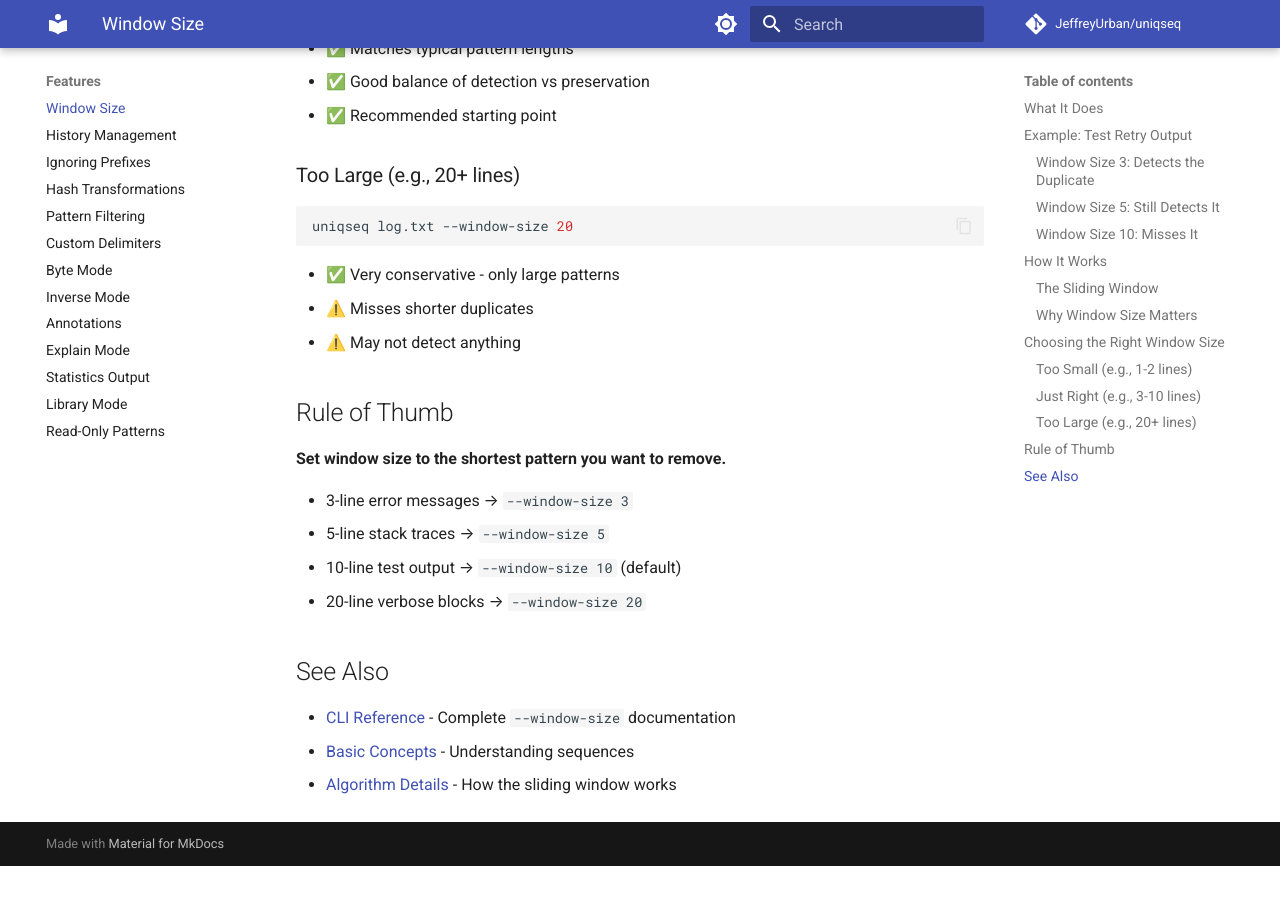
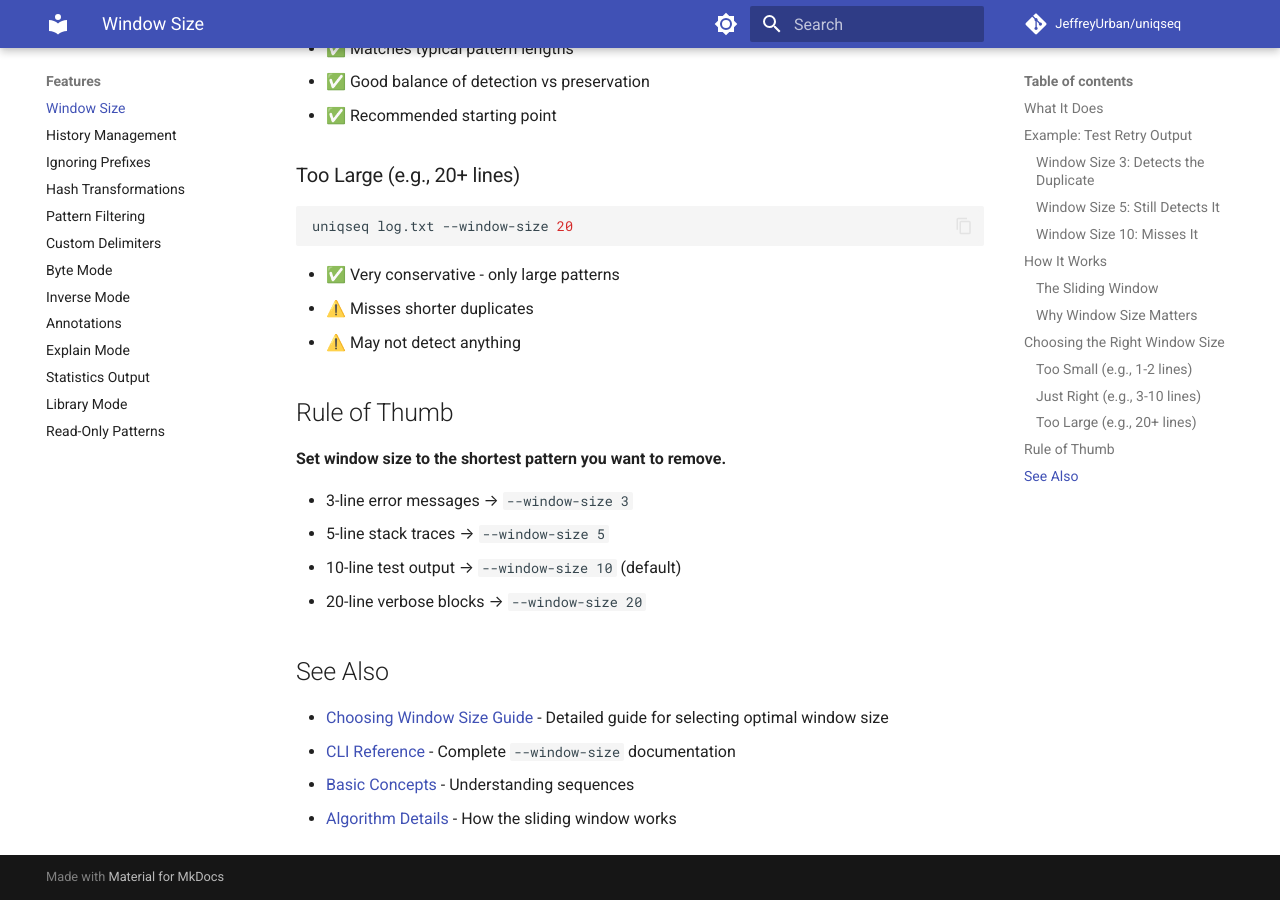
Before and after one commit to JeffreyUrban/uniqseq, an MkDocs documentation site: the page built from docs/features/window-size/window-size.md, in a window 1280 px wide and 900 px high, scrolled down 4342 px. Built offline with MkDocs 1.6.1 and Material for MkDocs 9.7.7, drawn with Linux system fonts in a browser that asks for light colours; comment, search, counter and statistics services are not loaded; before the commit the page ends 5208 px from its top, so only the background shows below that.

Commit message:
Add navigation and cross-references between guides and features
Enhanced documentation navigation:
- Added forward references from feature docs (window-size, skip-chars) to new guides
- Added references from getting-started docs (quick-start, basic-concepts) to guides
- Verified bidirectional cross-references between all guides
- All guides now have complete "See Also" sections

Improves user experience by connecting related content and providing clear
paths for deeper learning.

Generated with [Claude Code](https://claude.com/claude-code)

Co-Authored-By: Claude <noreply@anthropic.com>

```diff
--- a/docs/features/window-size/window-size.md
+++ b/docs/features/window-size/window-size.md
@@ -231,6 +231,7 @@ uniqseq log.txt --window-size 20
 
 ## See Also
 
+- [Choosing Window Size Guide](../../guides/choosing-window-size.md) - Detailed guide for selecting optimal window size
 - [CLI Reference](../../reference/cli.md) - Complete `--window-size` documentation
 - [Basic Concepts](../../getting-started/basic-concepts.md) - Understanding sequences
 - [Algorithm Details](../../about/algorithm.md) - How the sliding window works
--- a/docs/getting-started/basic-concepts.md
+++ b/docs/getting-started/basic-concepts.md
@@ -146,5 +146,7 @@ This means you can process GB-sized files with minimal memory.
 ## Next Steps
 
 - **[Quick Start](quick-start.md)** - Try uniqseq with simple examples
+- **[Choosing Window Size](../guides/choosing-window-size.md)** - Guide for selecting the right window size
+- **[Common Patterns](../guides/common-patterns.md)** - Copy-paste ready examples
 - **[Use Cases](../use-cases/ci-logs/multi-line-sequences.md)** - See real-world applications
 - **[Algorithm Details](../about/algorithm.md)** - Deep dive into how it works
```
Also changed, not shown: docs/features/skip-chars/skip-chars.md (+1 -1 lines), docs/getting-started/quick-start.md (+2 -0 lines).
